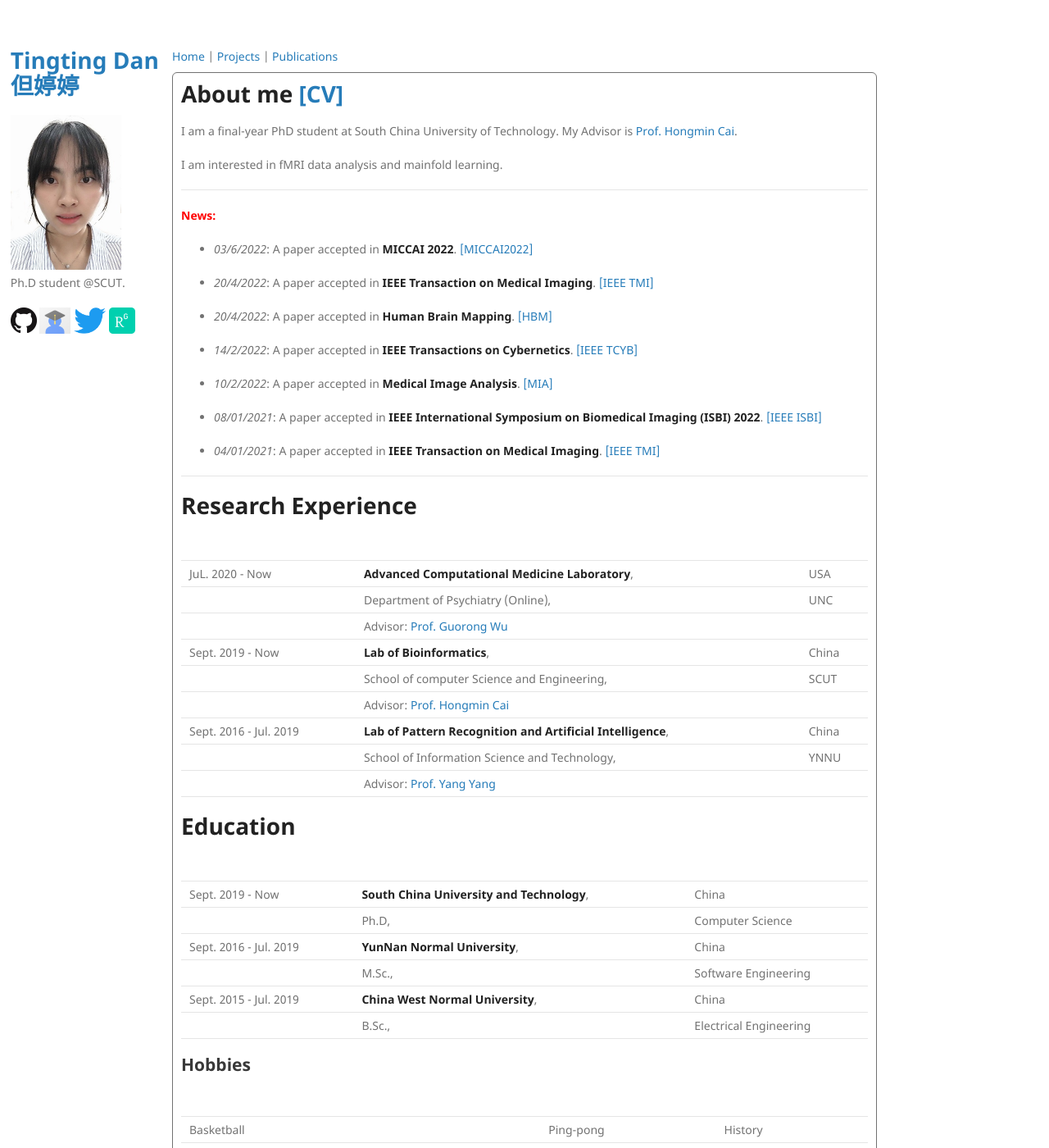
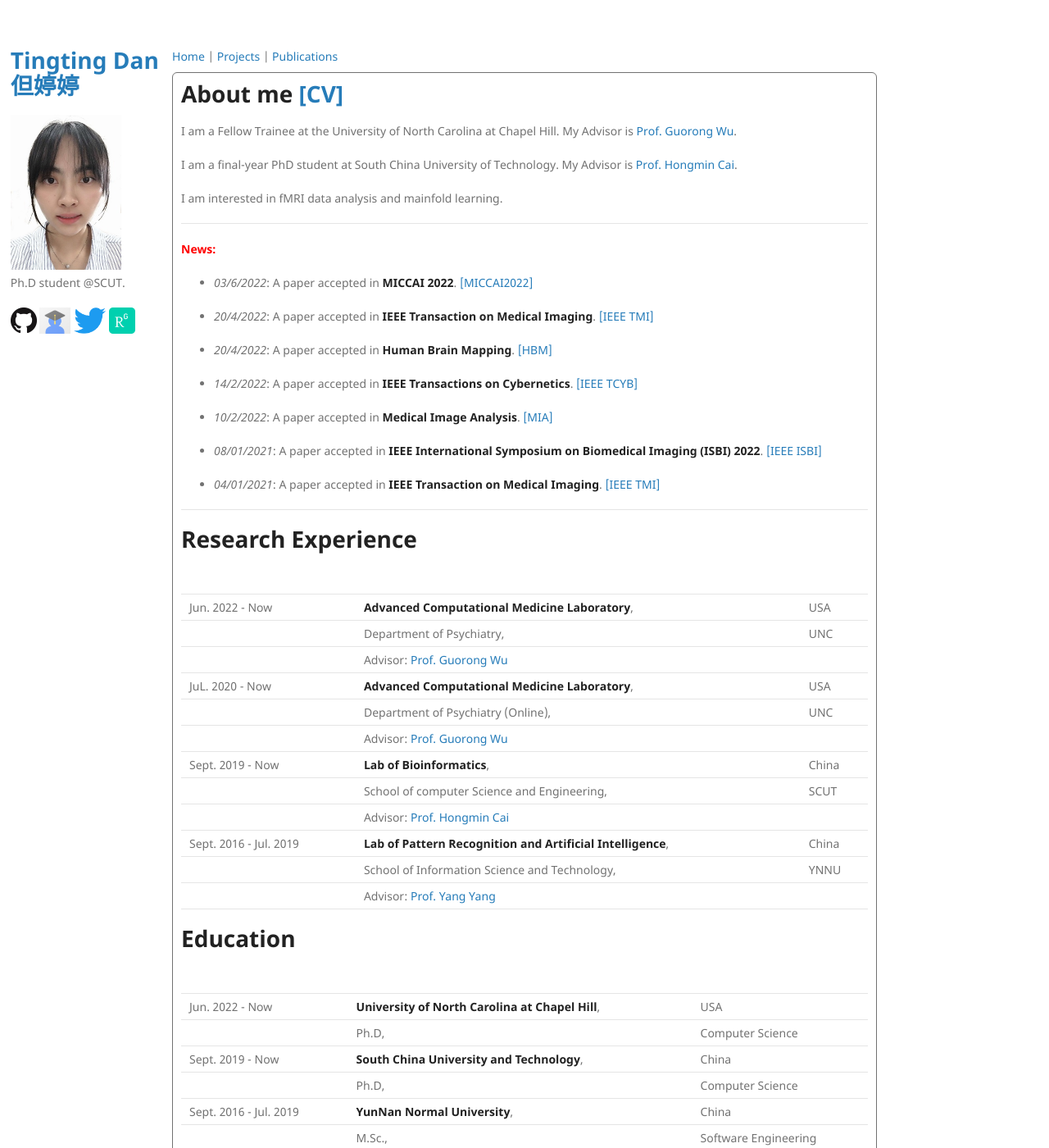
Before and after one commit to Dandy5721/dandy.github.io, a Jekyll site: the page built from index.md, in a window 1280 px wide and 1400 px high. Shown: the whole window at 82% size. Built offline with Jekyll 4.4.1, drawn with Linux system fonts in a browser that asks for light colours; our own code applies the rules of GitHub Pages for plain Markdown files.

Commit message:
Update index.md

```diff
--- a/index.md
+++ b/index.md
@@ -4,6 +4,7 @@ layout: default
 
 # About me [[CV]](https://www.dropbox.com/home?preview=Curriculum+Vitae.pdf)
 
+I am a Fellow Trainee at the University of North Carolina at Chapel Hill. My Advisor is [Prof. Guorong Wu](https://www.acmlab.org/about-me).
 
 I am a final-year PhD student at South China University of Technology. My Advisor is [Prof. Hongmin Cai](http://www2.scut.edu.cn/bioinformatics/td/list.htm).
 
@@ -33,6 +34,9 @@ I am interested in fMRI data analysis and mainfold learning.
 
 |         |           |   |
 |:-------------|:------------------|:------|
+| Jun. 2022 - Now         | **Advanced Computational Medicine Laboratory**, | USA  |
+|                                     | Department of Psychiatry,  |  UNC  |
+|                                     | Advisor: [Prof. Guorong Wu](https://scholar.google.com/citations?user=XVsMB2kAAAAJ&hl=en) | |
 | JuL. 2020 - Now         | **Advanced Computational Medicine Laboratory**, | USA  |
 |                                     | Department of Psychiatry (Online),  |  UNC  |
 |                                     | Advisor: [Prof. Guorong Wu](https://scholar.google.com/citations?user=XVsMB2kAAAAJ&hl=en) | |
@@ -47,6 +51,8 @@ I am interested in fMRI data analysis and mainfold learning.
 
 |         |           |   |
 |:-------------|:------------------|:------|
+| Jun. 2022 - Now         | **University of North Carolina at Chapel Hill**, | USA  |
+|                                     | Ph.D,                       | Computer Science  |
 | Sept. 2019 - Now         | **South China University and Technology**, | China  |
 |                                     | Ph.D,                       | Computer Science  |
 | Sept. 2016 - Jul. 2019   | **YunNan Normal University**, | China  |
```
